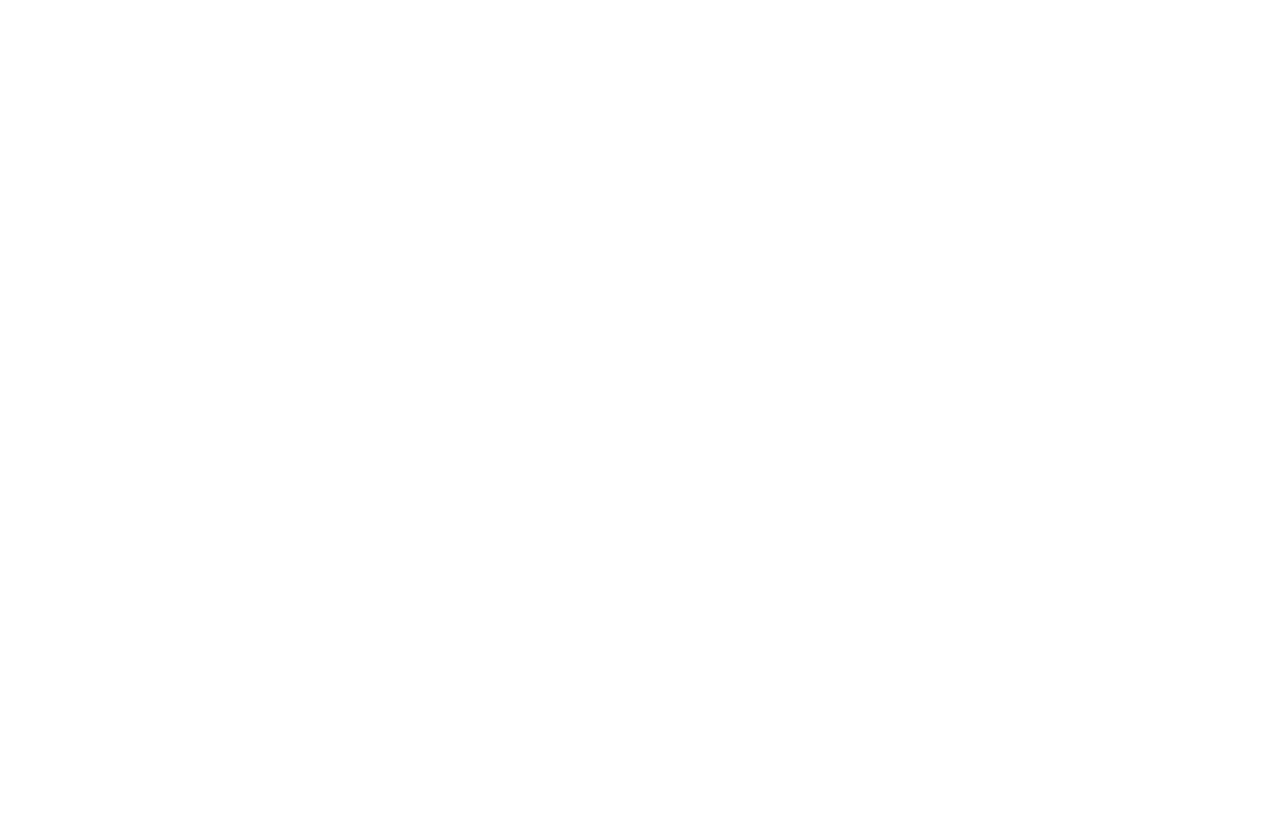
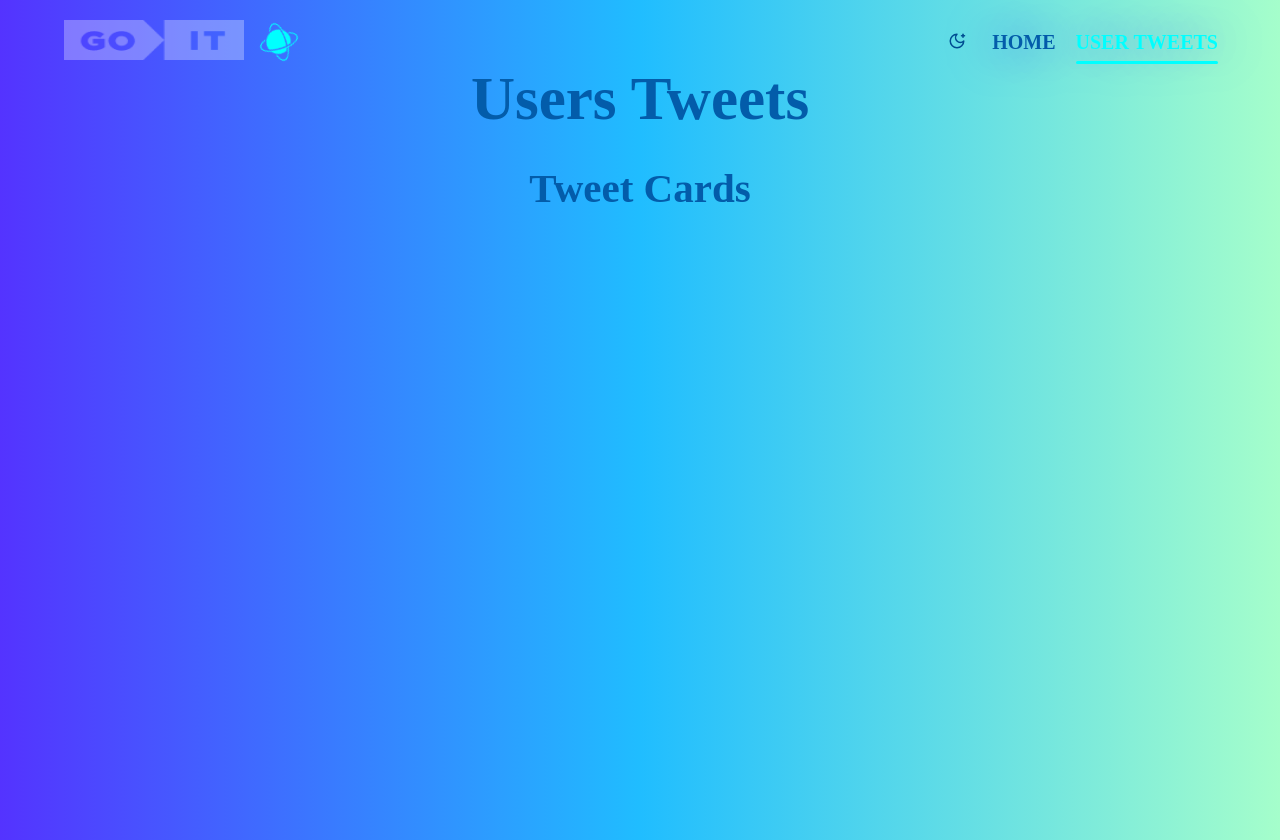
Before and after one commit to PetroMazuryk/tweets-app, a React (Vite) app: page /user in a window 1280 px wide. Before the commit this address had no page. Before the commit the page ends 800 px from the top, so only its background shows below. Built offline with nearby package versions, Linux system fonts and the light colour scheme.

Commit message:
added UserPage

```diff
--- a/src/components/App/App.jsx
+++ b/src/components/App/App.jsx
@@ -2,12 +2,16 @@ import { Suspense, lazy } from "react";
 import { Routes, Route, Outlet } from "react-router";
 
 const HomePage = lazy(() => import("../../pages/HomePage/HomePage"));
+const UserPage = lazy(() => import("../../pages/UserPage/UserPage"));
 function App() {
   return (
     <>
       <Suspense fallback={<div>Loader</div>}>
         <Routes>
           <Route index element={<HomePage />} />
+          <Route path="/home" element={<HomePage />} />
+          <Route path="/user" element={<UserPage />} />
+          <Route path="*" element={<HomePage />} />
         </Routes>
         <Outlet />
       </Suspense>
--- /dev/null
+++ b/src/pages/UserPage/UserPage.jsx
@@ -0,0 +1,23 @@
+import Container from "../../components/Container/Container";
+import Navigation from "../../components/Navigation/Navigation";
+
+import {
+  PageUserWrapper,
+  PageUserTitle,
+  PageUserDescription,
+} from "./UserPage.styled";
+
+const UserPage = () => {
+  return (
+    <PageUserWrapper>
+      <Container>
+        <Navigation />
+        <PageUserTitle>Users Tweets</PageUserTitle>
+
+        <PageUserDescription>Tweet Cards</PageUserDescription>
+      </Container>
+    </PageUserWrapper>
+  );
+};
+
+export default UserPage;
--- /dev/null
+++ b/src/pages/UserPage/UserPage.styled.js
@@ -0,0 +1,42 @@
+import styled from "@emotion/styled";
+
+export const PageUserWrapper = styled.section`
+  padding: 20px;
+  min-height: 100vh;
+  background: var(--background-body);
+`;
+
+export const PageUserTitle = styled.h1`
+  font-family: var(--font-family);
+  display: flex;
+  justify-content: center;
+  font-size: 61px;
+  margin-bottom: 30px;
+  color: var(--color-text);
+
+  @media screen and (max-width: 475px) {
+    font-size: 41px;
+    margin-bottom: 20px;
+  }
+
+  @media screen and (max-width: 475px) {
+    font-size: 31px;
+  }
+`;
+
+export const PageUserDescription = styled.h1`
+  font-family: var(--font-family);
+  display: flex;
+  justify-content: center;
+  font-size: 41px;
+  margin-bottom: 20px;
+  color: var(--color-text);
+
+  @media screen and (max-width: 475px) {
+    font-size: 31px;
+  }
+
+  @media screen and (max-width: 475px) {
+    font-size: 21px;
+  }
+`;
```
